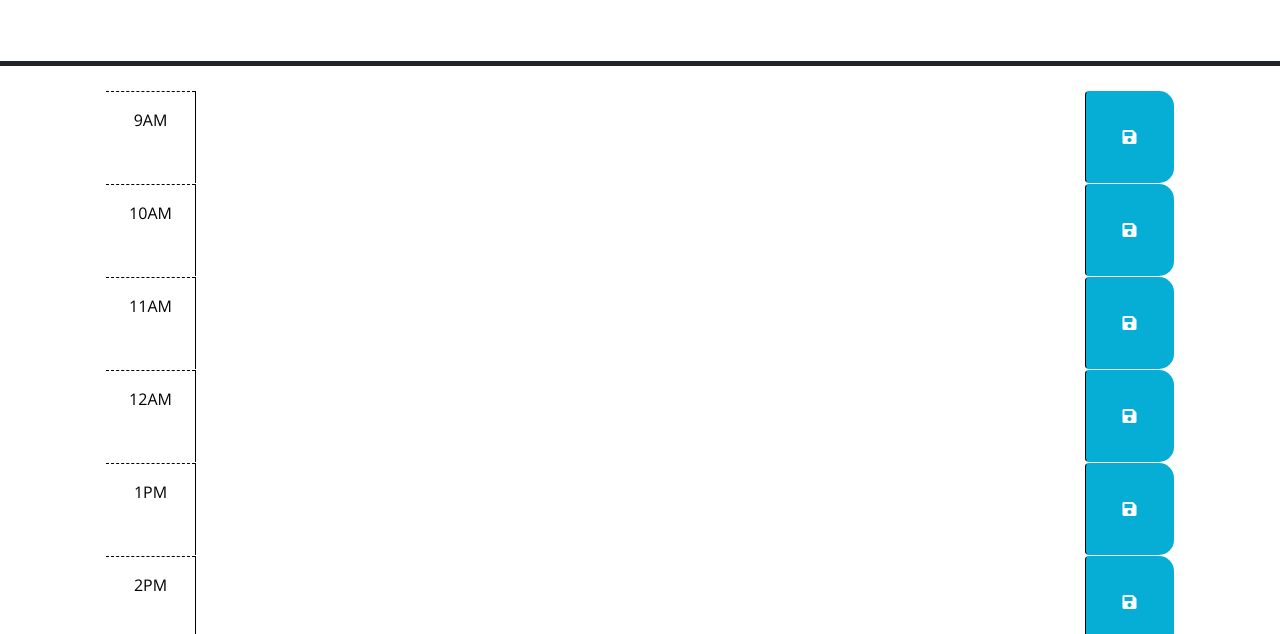
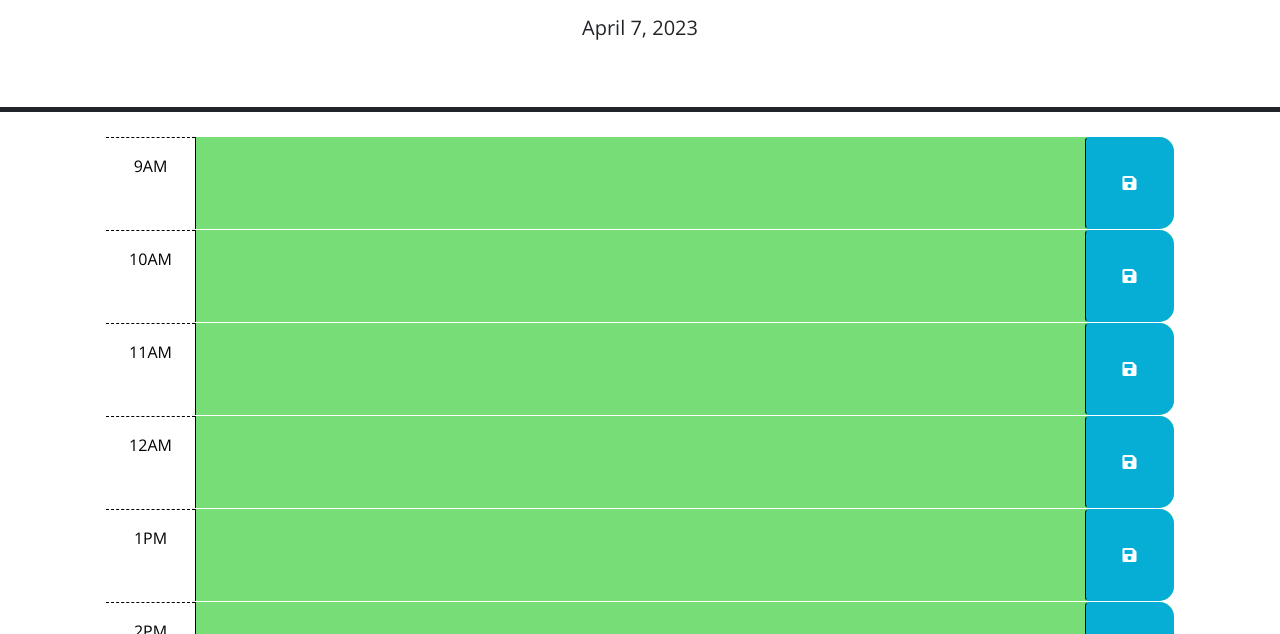
Before and after one commit to carolinebea/color-calendar, a plain HTML site: page index.html in a window 1280 px wide. Shown: the part 166-800 px from the top of the page. Drawn offline with nearby package versions, Linux system fonts and the light colour scheme; files that its build step writes are made by us from their sources.

Commit message:
fixed links to js and css

```diff
--- a/index.html
+++ b/index.html
@@ -18,7 +18,7 @@
       href="https://fonts.googleapis.com/css?family=Open+Sans&display=swap"
       rel="stylesheet"
     />
-    <link rel="stylesheet" href="style.css" />
+    <link rel="stylesheet" href="./assets/style.css" />
     <title>Work Day Scheduler</title>
   </head>
 
@@ -117,6 +117,6 @@
       crossorigin="anonymous"
     ></script>
 
-    <script src="script.js"></script>
+    <script src="./assets/script.js"></script>
   </body>
 </html>
```
